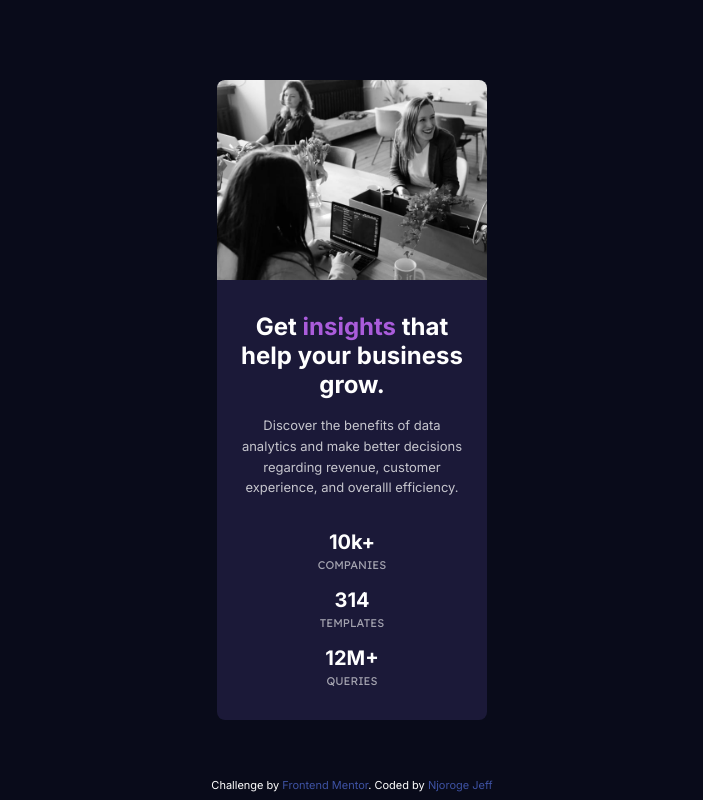
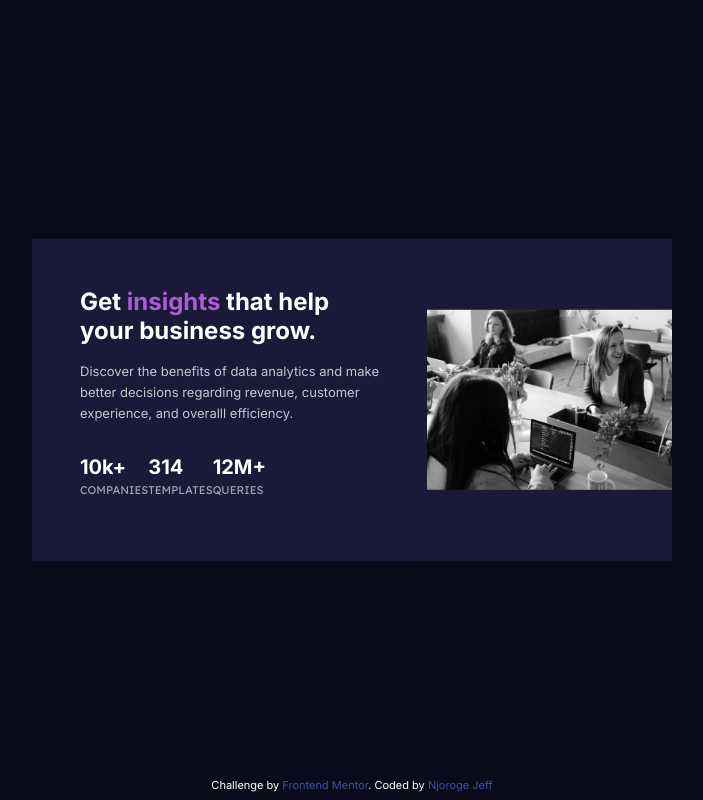
Before and after one commit to njorogejeff/stats-preview-card-component, a plain HTML site: page index.html in a window 1280 px wide. Shown: the whole page, without its empty margins (288-991 px from the left). Drawn offline with Linux system fonts and the light colour scheme.

Commit message:
main stylesheet file

```diff
--- a/css/style.css
+++ b/css/style.css
@@ -138,4 +138,28 @@ a {
 }
 
 /* Responsive Layout - Large Screens */
-@media screen and (min-width: 425px) {}
+@media screen and (min-width: 425px) {
+    .card {
+        background-color: var(--desaturated-blue);
+        flex-direction: row-reverse;
+        position: absolute;
+        top: 50%;
+        left: 50%;
+        transform: translate(-50%, -50%);
+        max-width: 100%;
+        height: auto;
+    }
+    .card__img .mobile__img {
+        display: none;
+    }
+    .card__img .desktop__img {
+        display: block;
+    }
+    .card__details {
+        text-align: left;
+        padding: var(--mb-3);
+    }
+    .card__statistics {
+        display: flex;
+    }
+}
```
